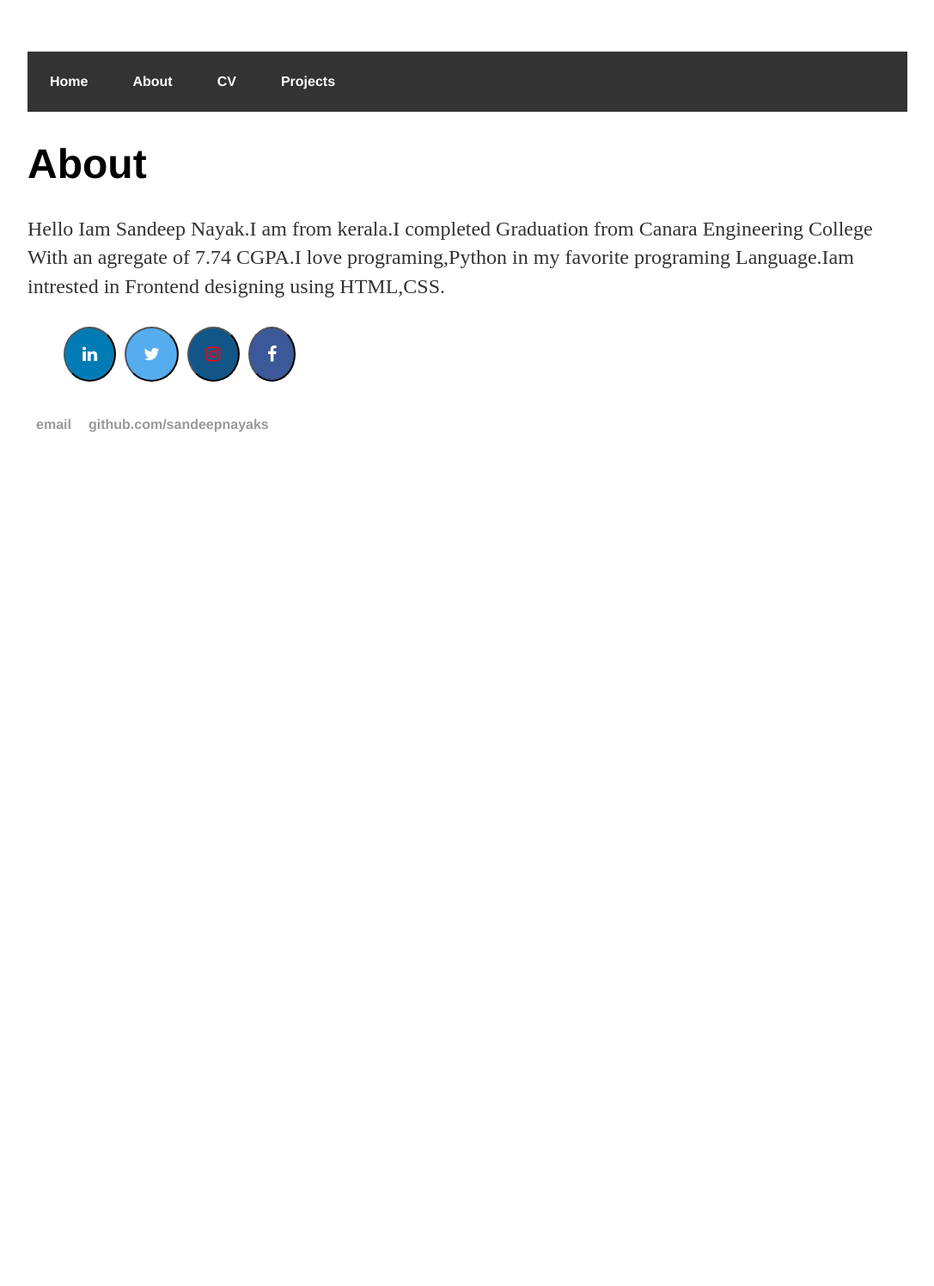
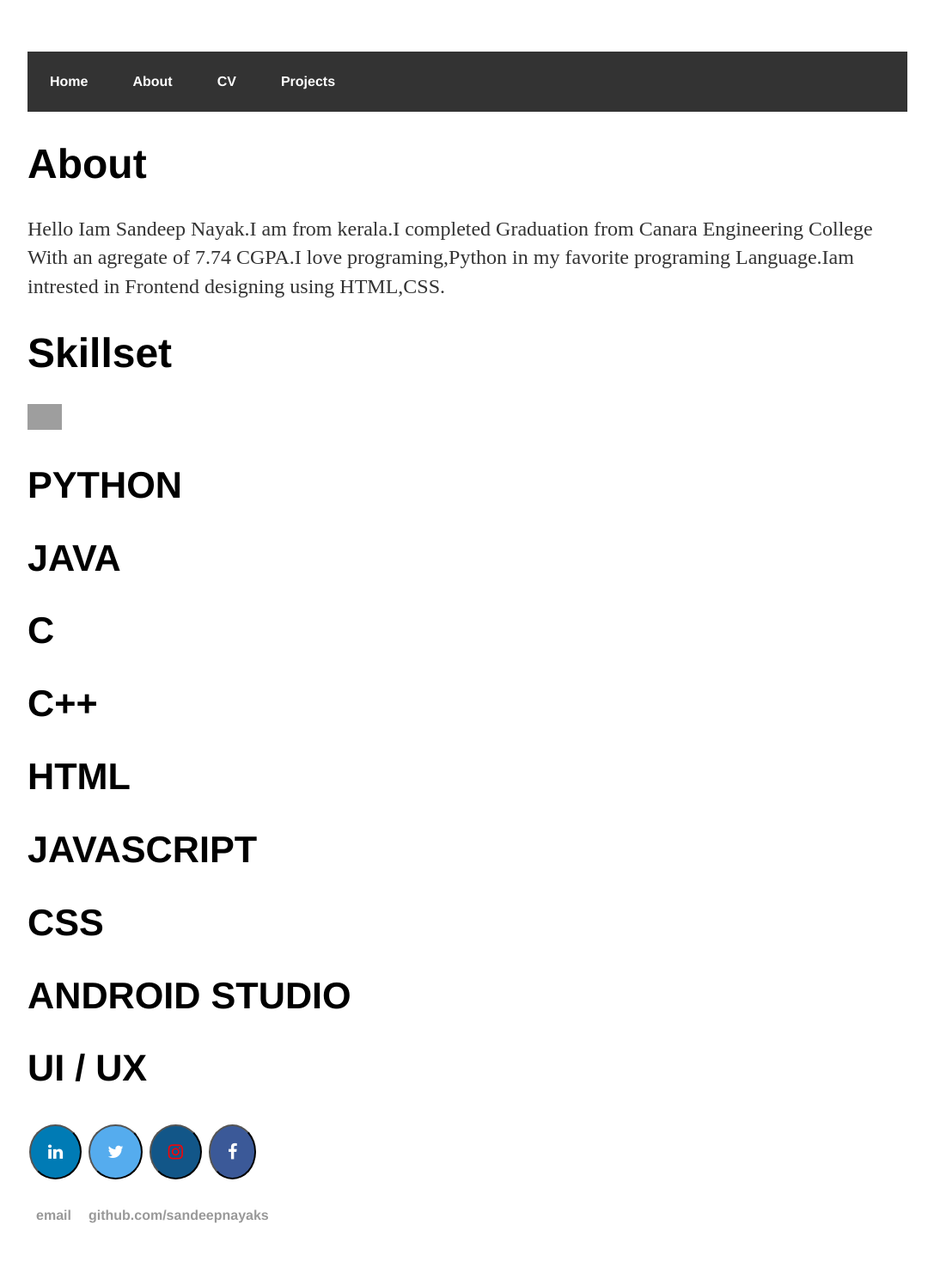
Before and after one commit to sandeepnayaks/sandeepnayaks.github.io, a Jekyll site: the page built from about/index.html, in a window 1280 px wide. Shown: the whole page at 86% size, without its empty margins (96-1183 px from the left). Built offline with Jekyll 4.4.1, drawn with Linux system fonts in a browser that asks for light colours; before the commit the page ends 900 px from its top, so only the background shows below that; grey boxes are pictures that could not be loaded.

Commit message:
Update index.html

```diff
--- a/about/index.html
+++ b/about/index.html
@@ -8,7 +8,72 @@ title: About Sandeep S
 			<p>Hello
 			Iam Sandeep Nayak.I am from kerala.I completed Graduation from Canara Engineering College With an agregate of 7.74 CGPA.I love programing,Python in my favorite programing Language.Iam intrested in Frontend designing using HTML,CSS.</p>
 
-			<ul>
+			 <div class="section white-bg">
+    <div class="section-content wow fadeInUp">
+      <div class="title">
+        <h1>Skillset</h1>
+        <img src="../images/skill-icon.png" width="40px" alt="skill icon">
+      </div>
+      <div class="content">
+        <div>
+          <div class="dual-col">
+            <h2>PYTHON</h2>
+            <div class="w3-progress-container">
+              <div class="w3-progressbar" style="width: 80%"></div>
+            </div>
+          </div>
+          <div class="dual-col">
+            <h2>JAVA</h2>
+            <div class="w3-progress-container">
+              <div class="w3-progressbar" style="width: 85%"></div>
+            </div>
+          </div>
+          <div class="dual-col">
+            <h2>C</h2>
+            <div class="w3-progress-container">
+              <div class="w3-progressbar" style="width: 70%"></div>
+            </div>
+          </div>
+          <div class="dual-col">
+            <h2>C++</h2>
+            <div class="w3-progress-container">
+              <div class="w3-progressbar" style="width: 65%"></div>
+            </div>
+          </div>
+          <div class="dual-col">
+            <h2>HTML</h2>
+            <div class="w3-progress-container">
+              <div class="w3-progressbar" style="width: 80%"></div>
+            </div>
+          </div>
+          <div class="dual-col">
+            <h2>JAVASCRIPT</h2>
+            <div class="w3-progress-container">
+              <div class="w3-progressbar" style="width: 40%"></div>
+            </div>
+          </div>
+          <div class="dual-col">
+            <h2>CSS</h2>
+            <div class="w3-progress-container">
+              <div class="w3-progressbar" style="width: 70%"></div>
+            </div>
+          </div>
+          <div class="dual-col">
+            <h2>ANDROID STUDIO</h2>
+            <div class="w3-progress-container">
+              <div class="w3-progressbar" style="width: 90%"></div>
+            </div>
+          </div>
+          <div class="dual-col">
+            <h2>UI / UX</h2>
+            <div class="w3-progress-container">
+              <div class="w3-progressbar" style="width: 50%"></div>
+            </div>
+          </div>
+        </div>
+      </div>
+    </div>
+  </div>
 				<a href="https://www.linkedin.com/in/sandeep-s-77a57a163" target="_blank">
     <button class="fa fa-linkedin" ></button>
 </a>
```
